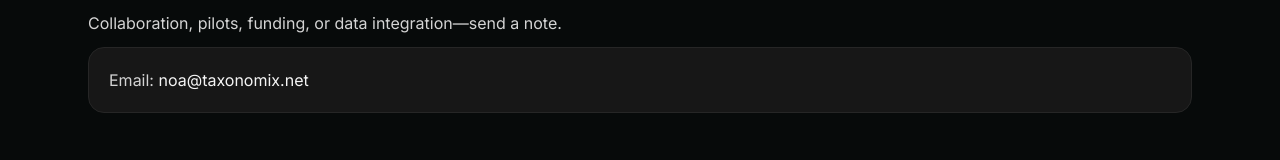
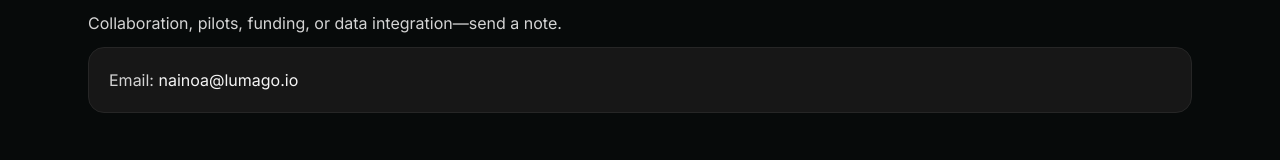
Before and after one commit to Maintindihan/lumago-io, a React (Vite) app: page /contact in a window 1280 px wide. Shown: the part 154-314 px from the top of the page. Built offline with nearby package versions, Linux system fonts and the light colour scheme.

Commit message:
Contact email.

```diff
--- a/src/pages/Contact.tsx
+++ b/src/pages/Contact.tsx
@@ -6,7 +6,7 @@ export default function Contact() {
         Collaboration, pilots, funding, or data integration—send a note.
       </p>
       <div className="rounded-2xl border border-neutral-800 bg-neutral-900 p-5 text-neutral-300">
-        Email: <span className="text-neutral-100">noa@taxonomix.net</span>
+        Email: <span className="text-neutral-100">nainoa@lumago.io</span>
       </div>
     </div>
   );
```
